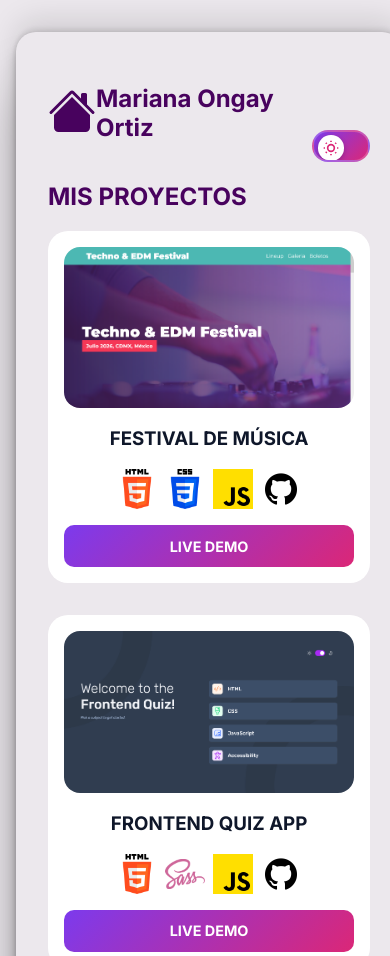
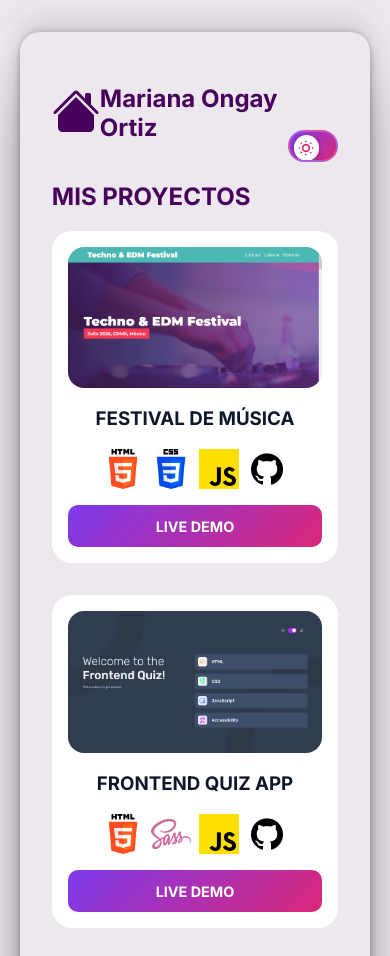
Before and after one commit to MarianaOngay17/MarianaOngay17.github.io, a website: page proyectos.html in a window 390 px wide. Shown: the top 956 px of the page. Drawn offline with nearby package versions, Linux system fonts and the light colour scheme.

Commit message:
Ajustes mobile

```diff
--- a/scss/styles.scss
+++ b/scss/styles.scss
@@ -23,7 +23,7 @@
     display: flex;
     flex-direction: column;
 
-    width: 90%;
+    width: 80%;
     max-width: 25rem;
 
     @include m.tablet{
@@ -330,6 +330,7 @@
             border: none;
             border-radius: 5px;
             height: 2rem;
+            width: 100%;
 
             &:hover,
             &:focus-visible{
```
Also changed, not shown: css/styles.css, 1 other file.
